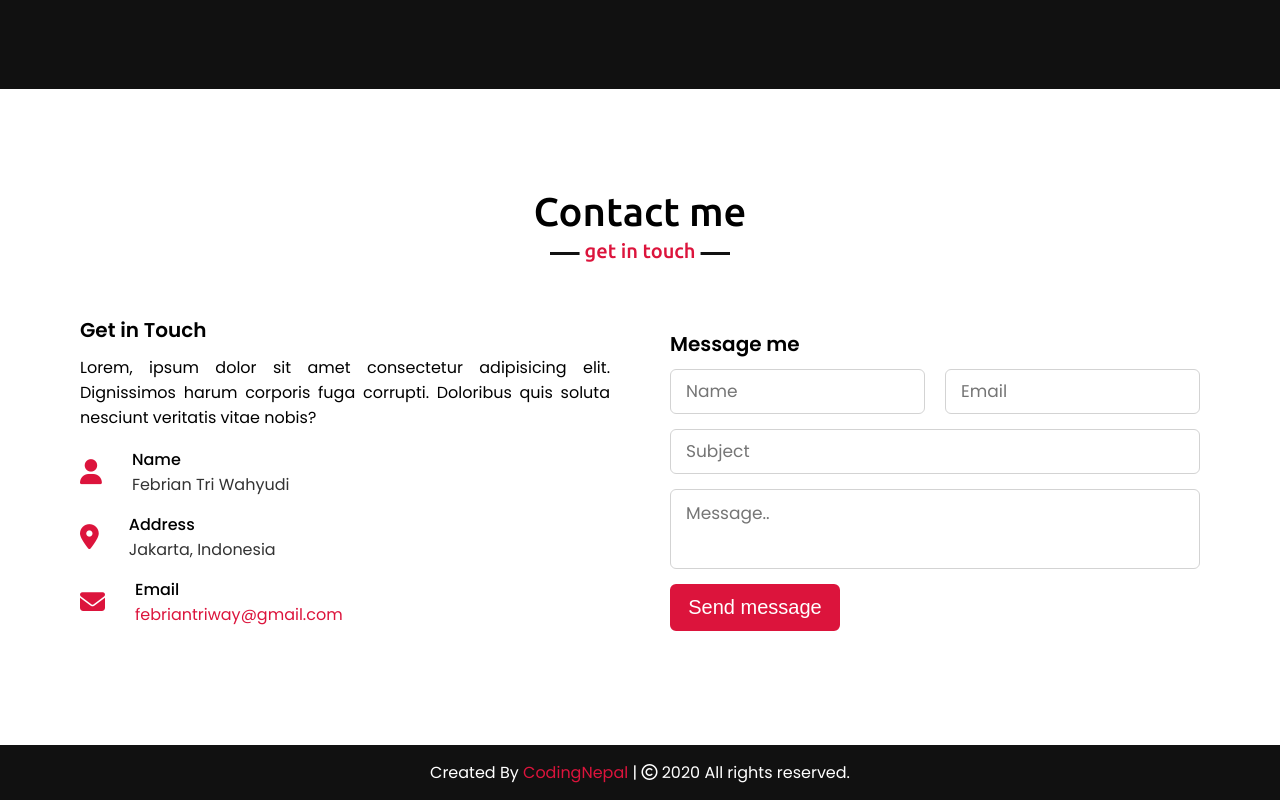
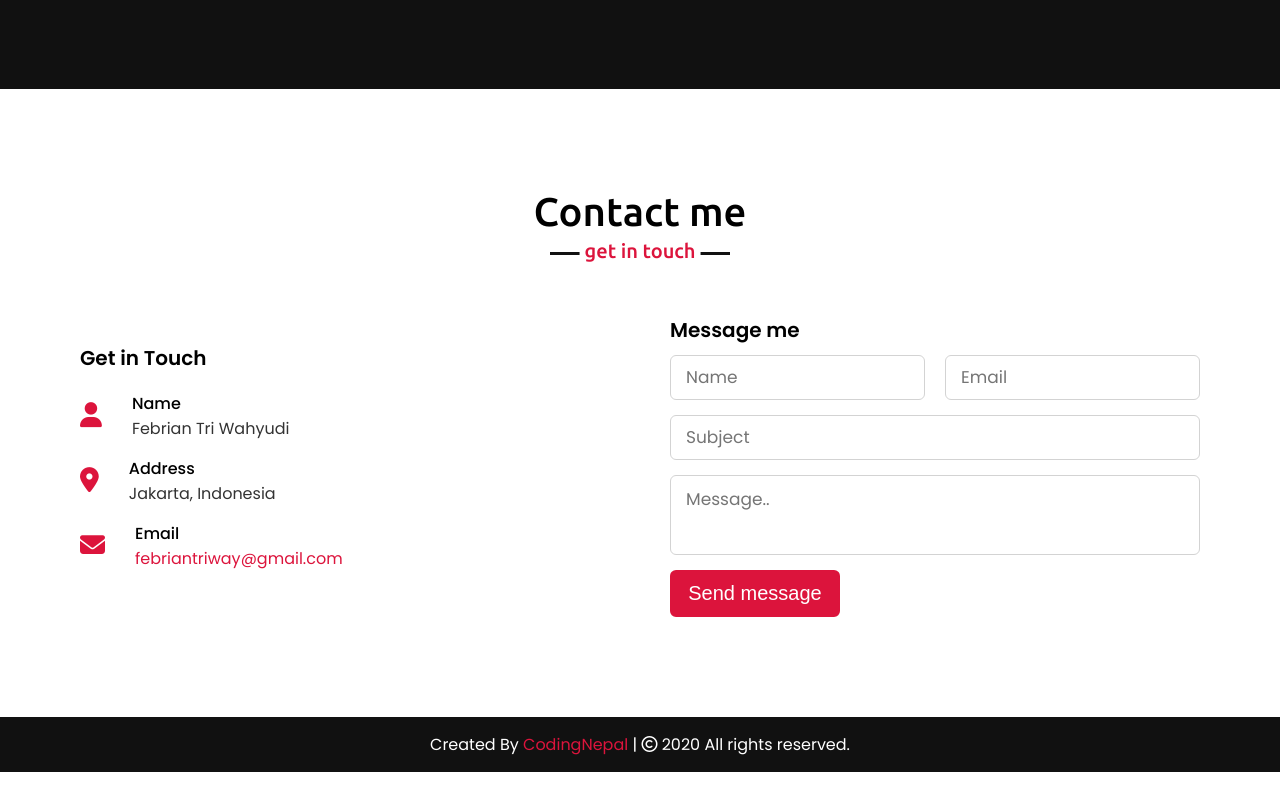
Before and after one commit to Brian-03/Brian-03.github.io, a plain HTML site: page index.html in a window 1280 px wide. Shown: the part 3238-4038 px from the top of the page. After the commit the page ends 4010 px from the top, so only its background shows below. Drawn offline with nearby package versions, Linux system fonts and the light colour scheme.

Commit message:
Update index.html

```diff
--- a/index.html
+++ b/index.html
@@ -166,7 +166,6 @@
             <div class="contact-content">
                 <div class="column left">
                     <div class="text">Get in Touch</div>
-                    <p>Lorem, ipsum dolor sit amet consectetur adipisicing elit. Dignissimos harum corporis fuga corrupti. Doloribus quis soluta nesciunt veritatis vitae nobis?</p>
                     <div class="icons">
                         <div class="row">
                             <i class="fas fa-user"></i>
```
